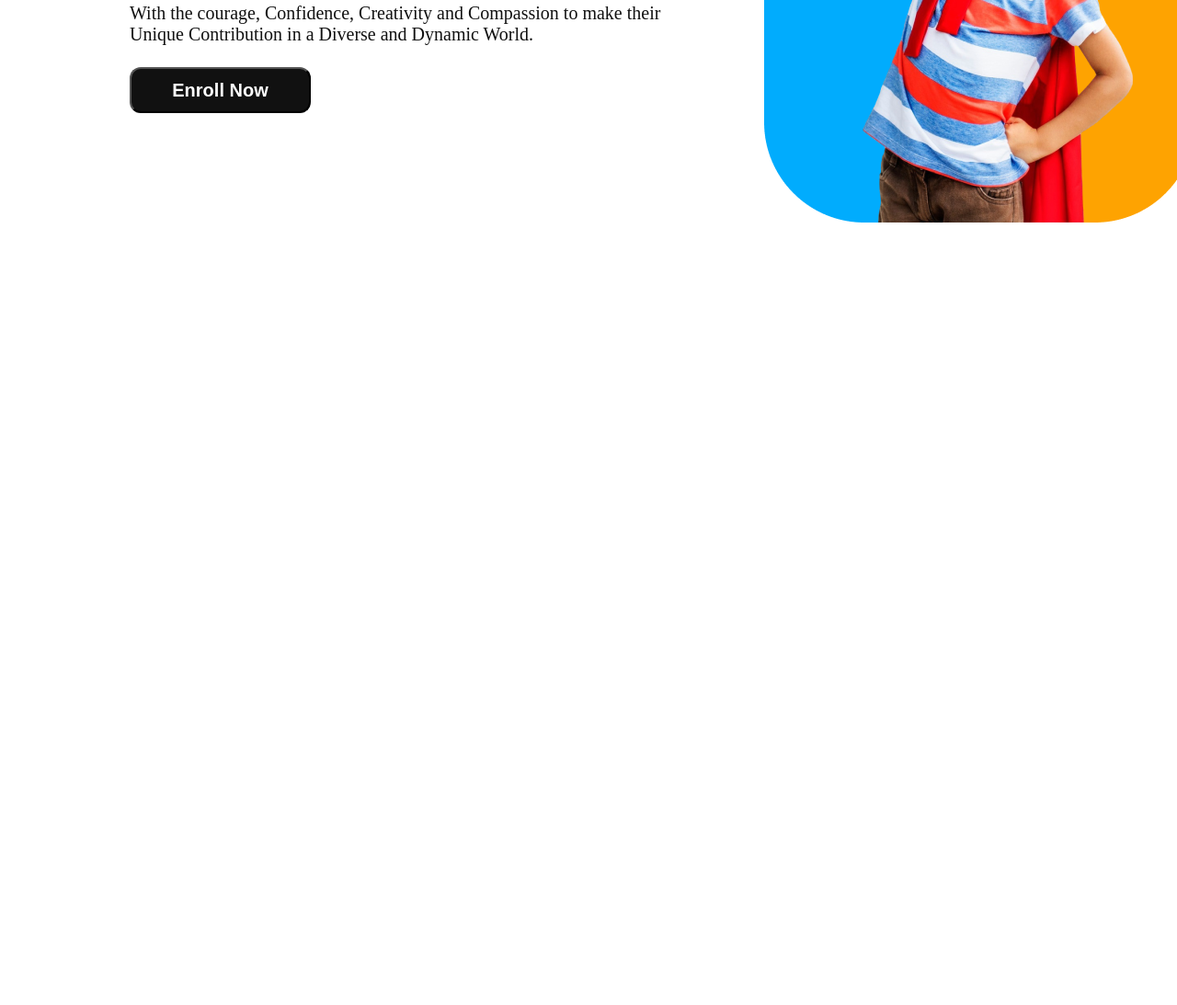
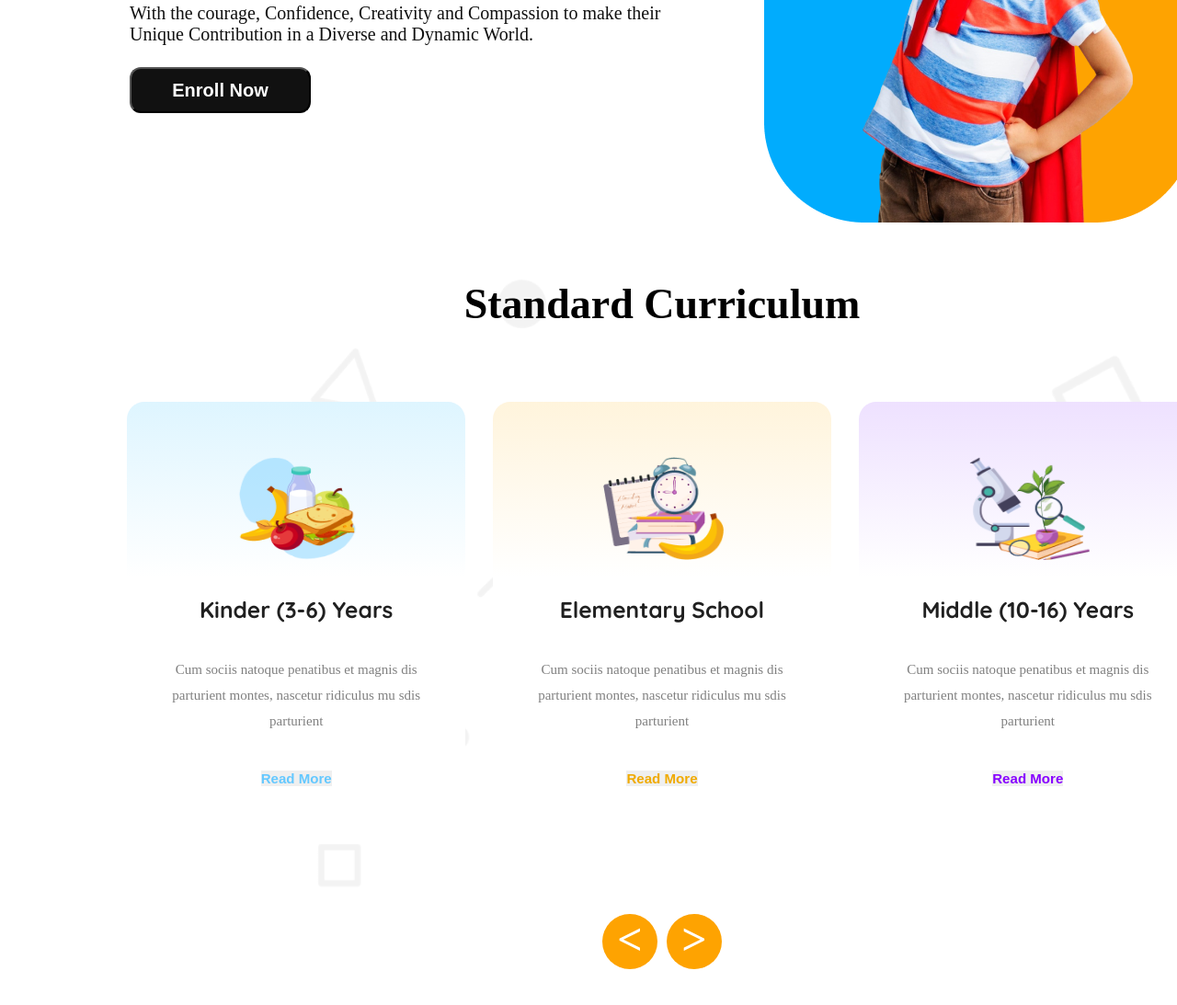
Before and after one commit to delowarhossain7089/my-2nd-assignment, a plain HTML site: page index.html in a window 1280 px wide. Shown: the part 473-1566 px from the top of the page at 92% size. Before the commit the page ends 800 px from the top, so only its background shows below. Drawn offline with Linux system fonts and the light colour scheme.

Commit message:
add standerd column

```diff
--- a/index.html
+++ b/index.html
@@ -33,7 +33,7 @@
     <div class="main-banner-div">
         <div class="main-banner">
             <h1 class="banner-h1"> <span class="sp1">Empowering</span><br>
-                <span class="sp2">students from small<br>age</span><span class="sp3">towards vision</span></h1>
+                <span class="sp2">students from small<br>age </span><span class="sp3">towards vision</span></h1>
             <p class="banner-p">With the courage, Confidence, Creativity and Compassion to make their Unique Contribution in a Diverse and Dynamic World.</p>
             <button class="banner-btn2"><a class="btn2" href="index.html">Enroll Now</a></button>
         </div>
@@ -42,6 +42,46 @@
         </div>
     </header>
     <main>
+        <section id="standerd">
+            <h1 class="stnd-header">Standard Curriculum</h1>
+      <div class="stnd-main-div">
+
+            <div class="stnd-div1 stndiv">
+                <img class="stnd-img" src="assets/kinder.png" alt="kindder">
+                <h5 class="stnd-head">Kinder (3-6) Years</h5>
+                <p class="stnd-p">Cum sociis natoque penatibus et magnis
+                    dis parturient montes, nascetur ridiculus
+                    mu sdis parturient</p>
+                <div class="btndiv"><button class="stnd-btn1 stnbtn">Read More</button></div>
+            </div>
+
+            <div class="stnd-div2 stndiv">
+                <img class="stnd-img" src="assets/elementary.png" alt="elementary">
+                <h5 class="stnd-head">Elementary School</h5>
+                <p class="stnd-p">Cum sociis natoque penatibus et magnis
+                    dis parturient montes, nascetur ridiculus
+                    mu sdis parturient</p>
+               <div class="btndiv"> <button class="stnd-btn2 stnbtn">Read More</button></div>
+            </div>
+
+            <div class="stnd-div3 stndiv">
+                <img class="stnd-img" src="assets/middle.png" alt="">
+                <h5 class="stnd-head">Middle (10-16) Years</h5>
+                <p class="stnd-p">Cum sociis natoque penatibus et magnis
+                    dis parturient montes, nascetur ridiculus
+                    mu sdis parturient</p>
+               <div class="btndiv"> <button class="stnd-btn3 stnbtn">Read More</button></div>
+            </div>
+        </div>
+
+
+        <div class="next-button-div">
+            <div class="nextdiv"> < </div>
+            <div class="nextdiv">></div>
+        </div>
+
+        </section>
+
 
     </main>
     <footer>
--- a/styles/style.css
+++ b/styles/style.css
@@ -31,9 +31,6 @@ margin: 0px;
 
 /*header and nav styles*/
 
-#header{
-
-}
 
 .nav{
     width: 1440px;
@@ -76,10 +73,6 @@ height: 62px;
 
 }
 
-.nav-div2{
-
-
-}
 
 .nav-middle-part{
     display: flex;
@@ -208,9 +201,146 @@ font-weight: 700;
 text-decoration: none;
 }
 
-.banner-img{
+/*main standerd section*/
+
+#standerd{
+    width: 1440px;
+height: 850px;
+background-image: url(../assets/bg.png);
+background-repeat: no-repeat;
+background-size: cover;
+}
+
+.stnd-header{
+    font-size: 2.875rem;
+    font-weight: 700;
+    width: max-content;
+    margin: 0 auto;
+    margin-top: 60px;
+
+}
+
+/*shared styles*/
+
+.stnd-img{
+    width: 130.7px;
+    height: 111.94px;
+    margin-top: 60px;
+    margin-left: 120px;
+}
+
+.stnd-head{
+    width: max-content;
+    margin: 0 auto;
+    font-size: 1.53rem;
+    font-weight: 700;
+    color: rgb(32, 32, 32);
+font-family: Quicksand;
+line-height: 30.65px;
+margin-top: 35px;
+}
+
+.stnd-p{
+    width: 286.26px;
+height: 74.51px;
+color: rgb(128, 128, 128);
+font-family: Raleway;
+    font-size: 0.94rem;
+font-weight: 500;
+line-height: 28.3px;
+text-align: center;
+margin: 0 auto;
+margin-top: 35px;
+
+}
+
+.btndiv{
+width: max-content;
+margin: 0 auto;
+margin-top: 50px;
+
+}
+
+.stnbtn{
+    font-size: 0.943rem;
+font-weight: 700;
+border: none;
 
 
+}
+/*standard section*/
+
+
+
+.stnd-main-div{
+display: flex;
+justify-content:center;
+align-items: center;
+gap: 30px;
+margin-top: 80px;
+
+
+}
+
+.stnd-div1{
+    width: 367.8px;
+    height: 476.78px;
+    border-radius: 19px;
+    background: linear-gradient(180.00deg, rgb(222, 245, 255),rgba(255, 255, 255, 0) 40%),rgb(255, 255, 255);
+
+}
+
+.stnd-div2{
+    width: 367.8px;
+    height: 476.78px;
+    border-radius: 19px;
+    background: linear-gradient(180.00deg, rgb(255, 244, 220),rgba(255, 255, 255, 0) 40%),rgb(255, 255, 255);
+}
+
+.stnd-div3{
+    width: 367.8px;
+    height: 476.78px;
+    border-radius: 19px;
+    background: linear-gradient(180.00deg, rgb(238, 225, 255),rgba(255, 255, 255, 0) 40%),rgb(255, 255, 255);
+
+}
+
+
+.stnd-btn1{
+    color: rgb(100, 200, 255);
+}
+
+.stnd-btn2{
+color: rgb(240, 170, 0);
+}
+
+.stnd-btn3{
+color: rgb(135, 0, 255);
+}
+
+/*next button div*/
+
+.next-button-div{
+    display: flex;
+    justify-content: center;
+    align-items: center;
+    width: 137px;
+    height: 60px;
+    gap: 10px;
+    margin: 0 auto;
+    margin-top: 80px;
+
+}
+
+.nextdiv{
+    width: 60px;
+height: 60px;
+background-color: rgb(254, 163, 1);
+    border-radius: 50%;
+    font-size: 3rem;
+    font-weight: 800;
+    color: white;
+    text-align: center;
 }
 
 
```
